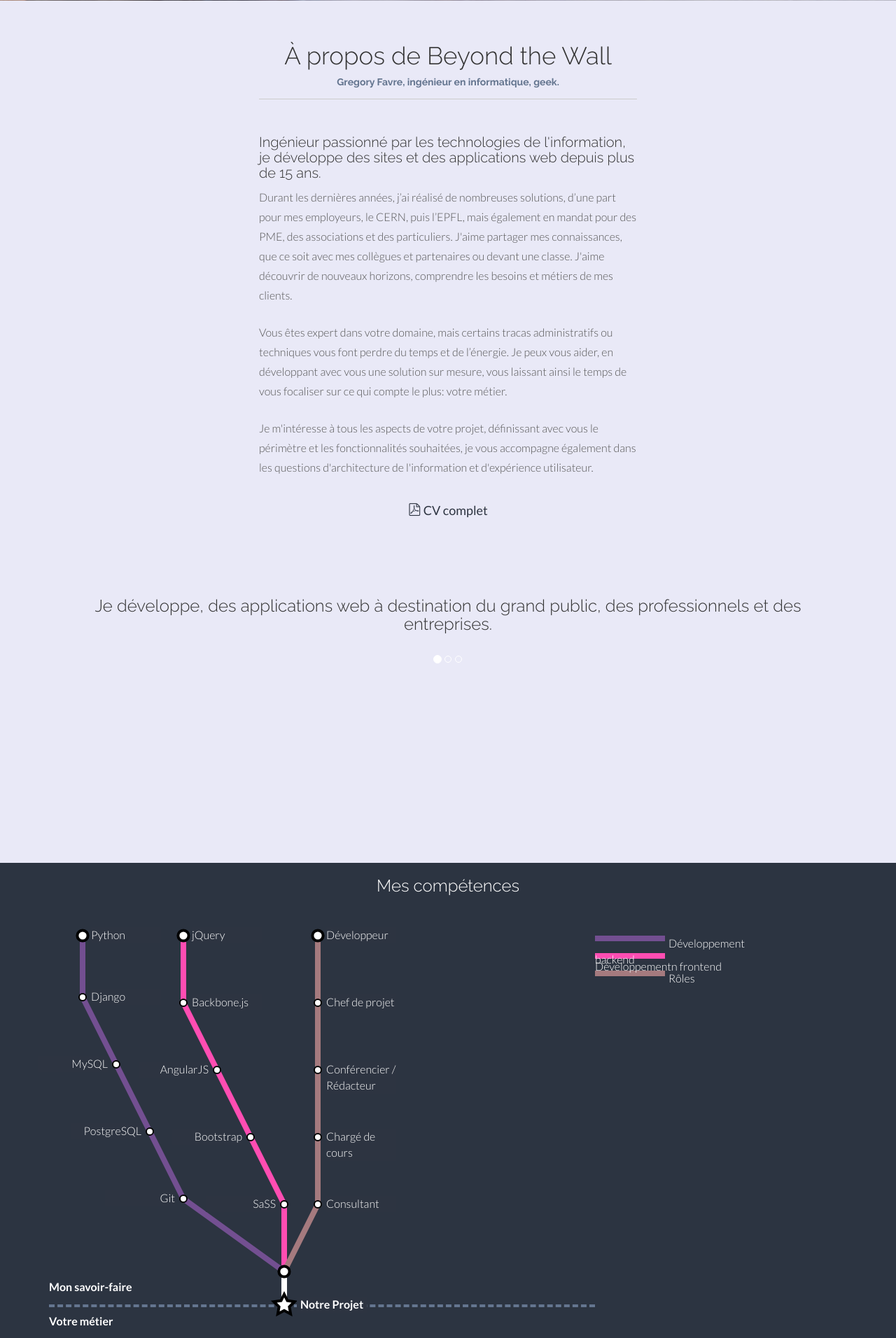
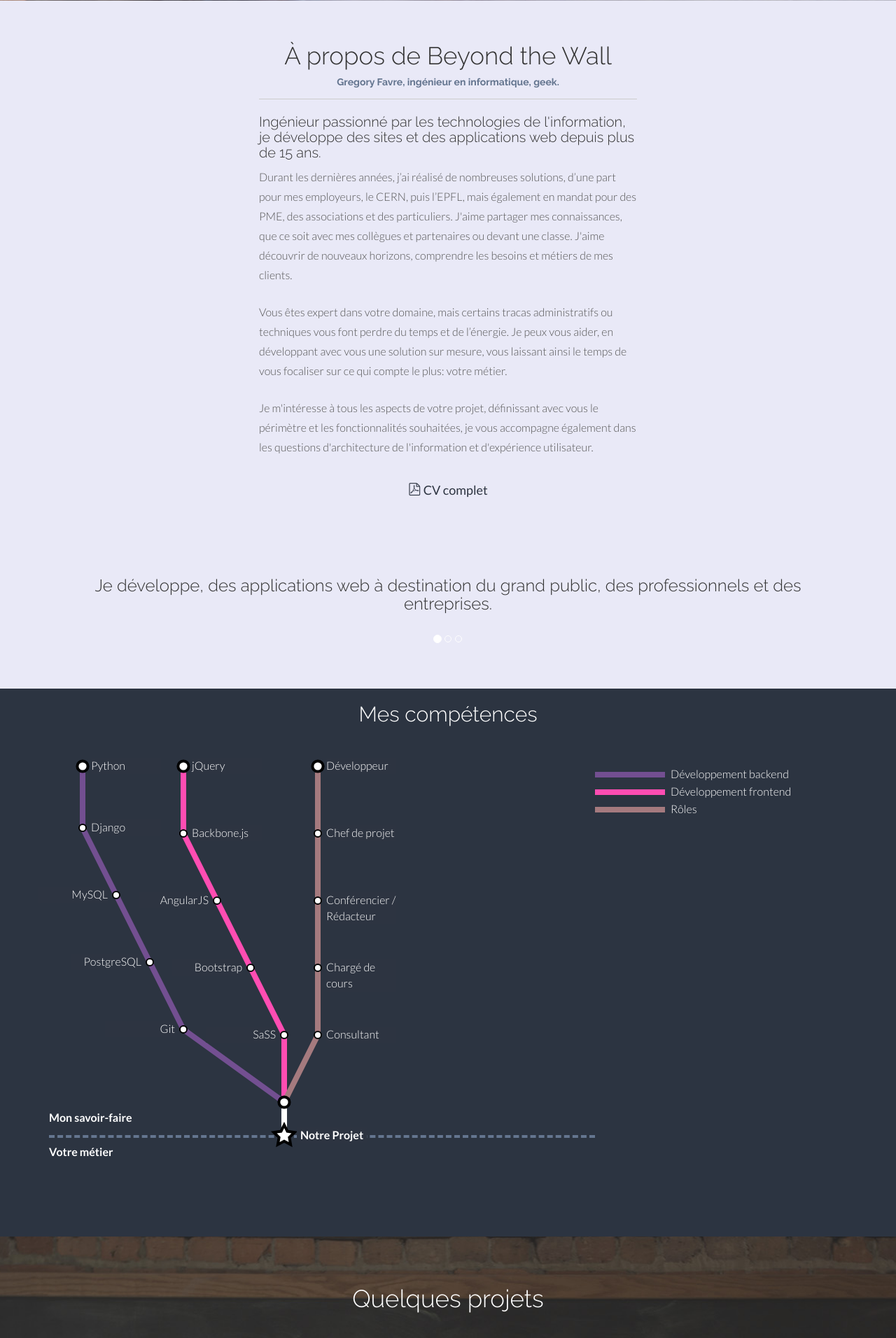
Before and after one commit to gfavre/beyondthewall.ch, a Django app: page / in a window 1280 px wide. Shown: the part 739-2651 px from the top of the page at 70% size. Run offline with Django 3.2, Linux system fonts and the light colour scheme; parts of the project's set-up code (start-up, migrations or seed data) failed here and were passed over; some libraries are stand-ins or nearby versions.

Commit message:
better css

```diff
--- a/beyondthewall/static/scss/partials/_main.scss
+++ b/beyondthewall/static/scss/partials/_main.scss
@@ -118,7 +118,7 @@ a:after {
 
 #foliowrap {
 	background: url(../img/foliowrap.jpg) no-repeat center top;
-	margin-top: 30px;
+	margin-top: 0;
 	padding-top:50px;
 	text-align:center;
 	background-attachment: relative;
@@ -145,7 +145,7 @@ a:after {
 
 #testimonial {
    text-align:center;
-    min-height: 440px;
+    min-height: 220px;
 	width: 100%;
 	margin-top: 40px;
 	padding-top:40px;
@@ -173,10 +173,11 @@ a:after {
 #skills-map {
     color: white;
     background: url(../img/mint.jpg) center top;
-    a, h3 {
+    padding-bottom: 3em;
+    a, h2 {
         color: white;
     }
-    h3 {
+    h2 {
         text-align: center;
     }
 
@@ -196,7 +197,7 @@ a:after {
 #footerwrap {
 	background-color: #2f2f2f;
 	color: white;
-	margin-top: 50px;
+	margin-top: 0;
 	padding-top: 40px;
 	padding-bottom: 60px;
 	text-align: left;
@@ -222,15 +223,15 @@ a:after {
 	text-align: center
 }
 
-.about h3 {
+.about h2 {
 	font-size: 35px;
 }
 
-.about h4 {
+.about h3 {
 	font-size: 20px;
 	text-align: left;
 }
-.about h5 {
+.about h4 {
 	font-size: 14px;
 	color: $contrast-color;
 	font-weight: 700;
--- a/beyondthewall/static/scss/partials/_map.scss
+++ b/beyondthewall/static/scss/partials/_map.scss
@@ -21,14 +21,15 @@
 
 }
 .map-legend {
-  width: 250px;
-  height:400px;
+  /*height:400px;*/
   margin-top: 48px;
 
   div { height: 25px;
+        width:400px;
         span {
-            margin-right: 5px;
+            margin: 8px .5em 0 0;
         }
+
   }
 
 
--- a/beyondthewall/static/scss/partials/_menu.scss
+++ b/beyondthewall/static/scss/partials/_menu.scss
@@ -6,15 +6,6 @@
 		box-sizing: border-box;
 }
 
-@font-face {
-		font-weight: normal;
-		font-style: normal;
-		font-family: 'ecoicons';
-		src: url("../fonts/ecoicons/ecoicons.eot");
-		src: url("../fonts/ecoicons/ecoicons.eot?#iefix") format("embedded-opentype"), url("../fonts/ecoicons/ecoicons.woff") format("woff"), url("../fonts/ecoicons/ecoicons.ttf") format("truetype"), url("../fonts/ecoicons/ecoicons.svg#ecoicons") format("svg");
-}
-
-/* Icomoon.com */
 
 .gn-menu-main,
 .gn-menu-main ul {
@@ -36,7 +27,7 @@
 		width: 100%;
 		height: 60px;
 		font-size: 13px;
-		z-index: 1;
+		z-index: 4000;
 }
 
 .gn-menu-main a {
@@ -143,7 +134,7 @@
 
 input.gn-search {
 		position: relative;
-		z-index: 10;
+		z-index: 4010;
 		padding-left: 60px;
 		outline: none;
 		border: none;
@@ -213,20 +204,6 @@ input.gn-search:focus {
 }
 
 
-/*.gn-icon::before {
-		display: inline-block;
-		width: 60px;
-		text-align: center;
-		text-transform: none;
-		font-weight: normal;
-		font-style: normal;
-		font-variant: normal;
-		font-family: 'ecoicons';
-		line-height: 1;
-		speak: none;
-		-webkit-font-smoothing: antialiased;
-}
-*/
 
 /* if an icon anchor has a span, hide the span */
 
@@ -248,14 +225,7 @@ input.gn-search:focus {
     font-size: 2em;
 }
 
-/*
-.gn-icon-menu::before {
-		margin-left: -45px;
-		vertical-align: -2px;
-		width: 30px;
-		background: white;
-		box-shadow: 0 3px $primary-color, 0 -6px white, 0 -9px $primary-color, 0 -12px white;
-}*/
+
 
 .no-touch .gn-icon-menu:hover::before,
 .no-touch .gn-icon-menu.gn-selected:hover::before {
--- a/beyondthewall/templates/about.html
+++ b/beyondthewall/templates/about.html
@@ -1,10 +1,10 @@
 {% load staticfiles %}
 
-<h3>À propos de Beyond the Wall</h3>
-<h5>Gregory Favre, ingénieur en informatique, geek.</h5>
-<hr>
-<br>
-<h4>Ingénieur passionné par les technologies de l'information, je développe des sites et des applications web depuis plus de 15 ans.</h4>
+<h2>À propos de Beyond the Wall</h2>
+<h4>Gregory Favre, ingénieur en informatique, geek.</h4>
+<hr />
+
+<h3>Ingénieur passionné par les technologies de l'information, je développe des sites et des applications web depuis plus de 15 ans.</h3>
 
 <p>Durant les dernières années, j’ai réalisé de nombreuses solutions, d’une part pour mes employeurs, le CERN, puis l’EPFL, mais également en mandat pour des PME, des associations et des particuliers. J'aime partager mes connaissances, que ce soit avec mes collègues et partenaires ou devant une classe. J'aime découvrir de nouveaux horizons, comprendre les besoins et métiers de mes clients.</p>
 
--- a/beyondthewall/templates/map.html
+++ b/beyondthewall/templates/map.html
@@ -1,5 +1,5 @@
 {% load staticfiles %}
-<h3>Mes compétences</h3>
+<h2>Mes compétences</h2>
 <div class="row" id="skills-map">
   <div class="col-sm-8">
     <div class="subway-map" data-columns="12" data-rows="13" data-cellSize="48" data-legendId="legend" data-textClass="text" data-lineWidth="8" >
@@ -13,7 +13,7 @@
       </ul>
 
 
-      <ul data-color="#ff4db2" data-label="Développementn frontend">
+      <ul data-color="#ff4db2" data-label="Développement frontend">
         <li data-coords="4,1" data-marker="interchange" data-labelPos="E"><a href="http://www.jquery.com">jQuery</a></li>
         <li data-coords="4,3" data-labelPos="E"><a href="http://www.backbonejs.org">Backbone.js</a></li>
         <li data-coords="5,5" data-labelPos="W"><a href="http://www.angularjs.org">AngularJS</a></li>
```
Also changed, not shown: beyondthewall/static/css/style.css.
